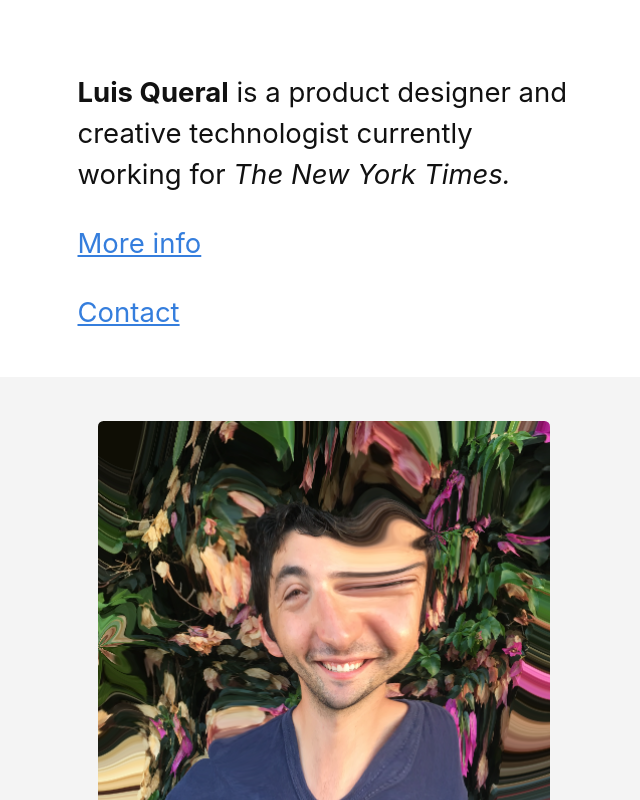
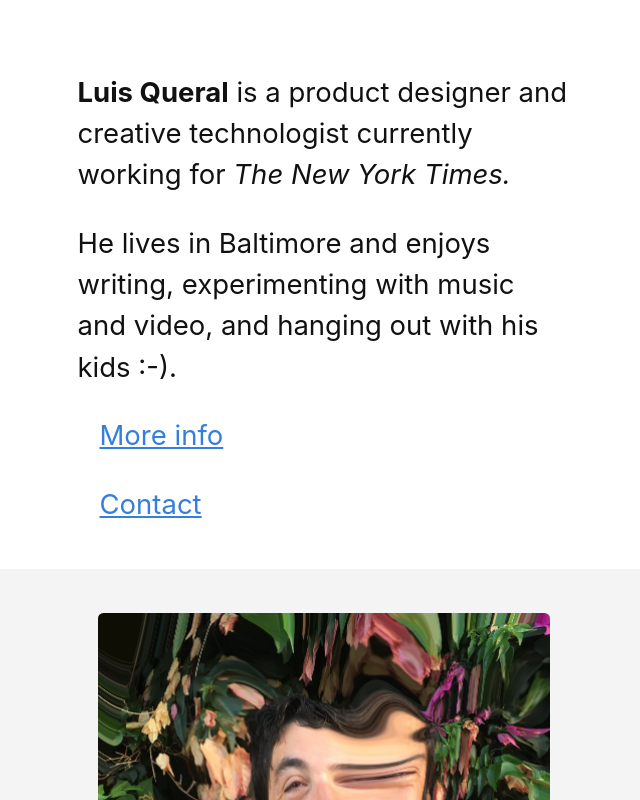
Before and after one commit to luismqueral/studio-queral, a React (Vite) app: page / in a window 1280 px wide. Shown: the top 800 px of the page, without its empty margins (309-949 px from the left). Built offline with nearby package versions, Linux system fonts and the light colour scheme.

Commit message:
Add personal bio paragraph, indent and tighten links

```diff
--- a/src/components/HomePage.jsx
+++ b/src/components/HomePage.jsx
@@ -26,12 +26,17 @@ function HomePage() {
           <p className="f4 lh-copy near-black">
             <strong>Luis Queral</strong> is a product designer and creative technologist currently working for <em style={{ whiteSpace: 'nowrap' }}>The New York Times.</em>
           </p>
-          <p className="f4 lh-copy mb1">
-            <a href="#" className="blue underline hover-no-underline">More info</a>
+          <p className="f4 lh-copy near-black">
+            He lives in Baltimore and enjoys writing, experimenting with music and video, and hanging out with his kids :-).
           </p>
-          <p className="f4 lh-copy mb0">
-            <a href="mailto:hey@queral.studio" className="blue underline hover-no-underline">Contact</a>
-          </p>
+          <div className="ml3">
+            <p className="f4 lh-copy mb1">
+              <a href="#" className="blue underline hover-no-underline">More info</a>
+            </p>
+            <p className="f4 lh-copy mb0">
+              <a href="mailto:hey@queral.studio" className="blue underline hover-no-underline">Contact</a>
+            </p>
+          </div>
         </div>
       </section>
 
```
Also changed, not shown: .specstory/history/2026-01-29_04-32Z-local-environment-setup.md.
